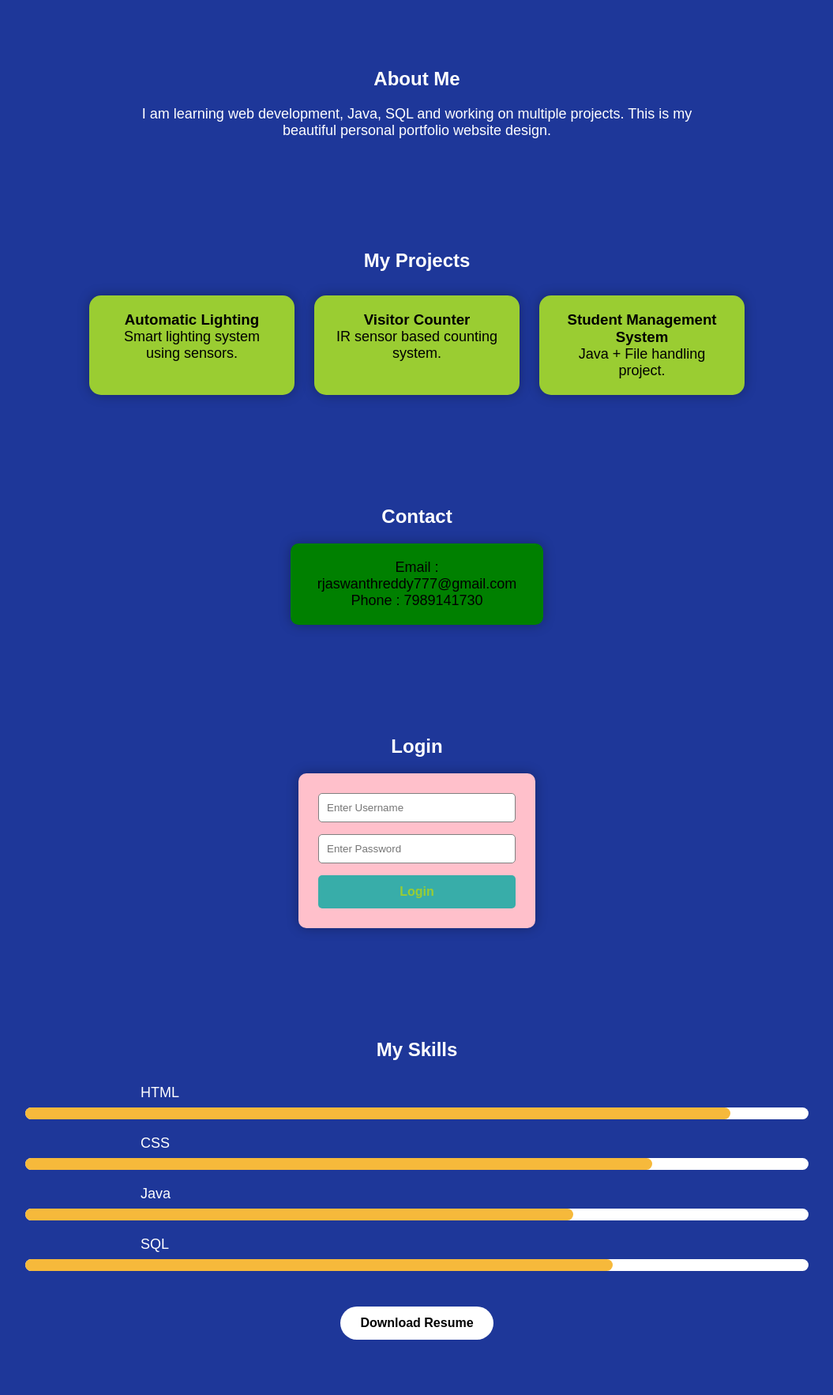
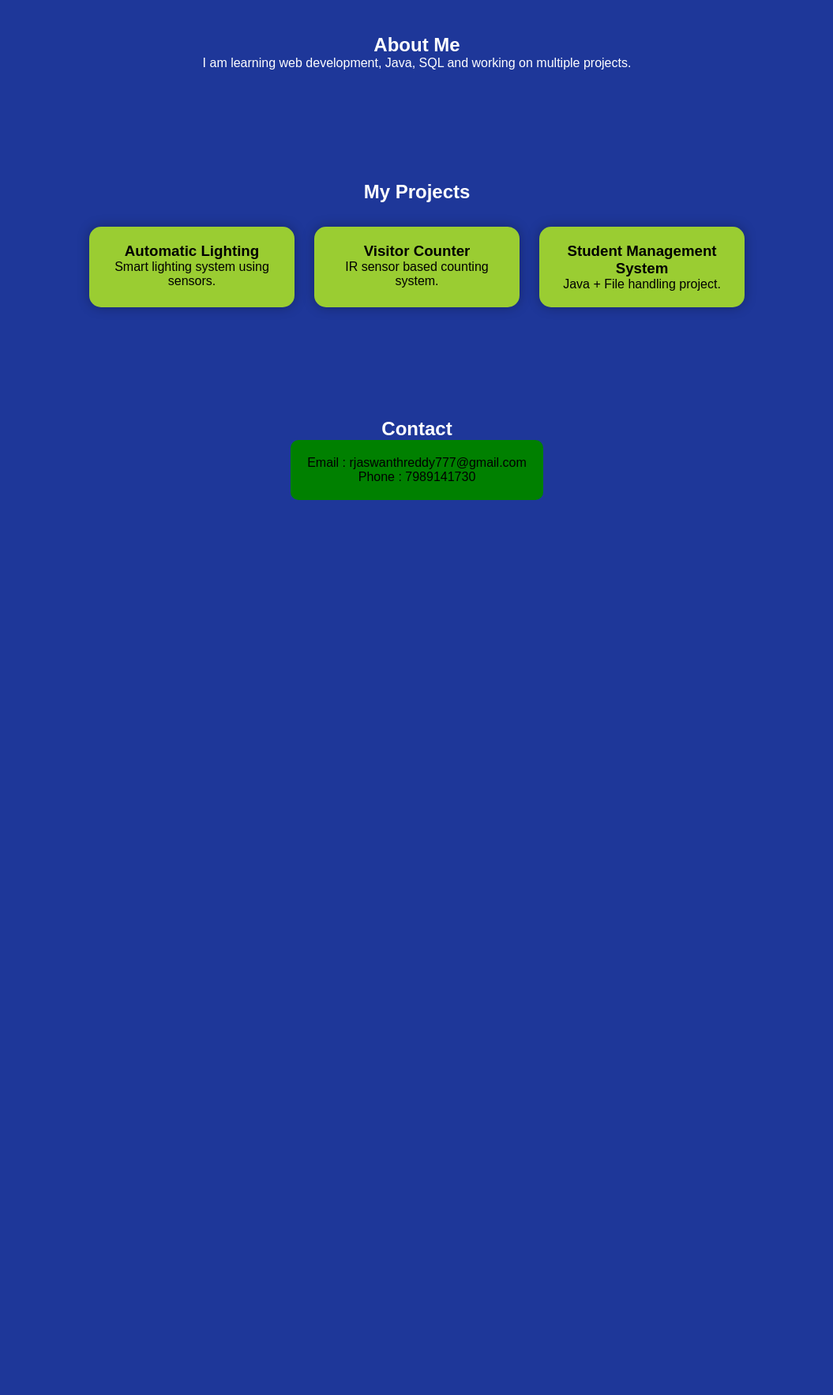
Before and after one commit to rjaswanthreddy777-lgtm/myportfolio, a plain HTML site: page index.html in a window 1280 px wide. Shown: the part 580-2346 px from the top of the page at 79% size, without its empty margins (112-1167 px from the left). After the commit the page ends 1283 px from the top, so only its background shows below. Drawn offline with Linux system fonts and the light colour scheme.

Commit message:
Update index.html

```diff
--- a/index.html
+++ b/index.html
@@ -6,8 +6,9 @@
 <title>Beautiful Portfolio</title>
 
 <style>
-        *{margin:0; padding:0; box-sizing:border-box;}
-        body{font-family:Arial, sans-serif; color:white;}
+*{margin:0;padding:0;box-sizing:border-box;}
+body{font-family:Arial;color:white;}
+html{scroll-behavior:smooth}
 
 /* DEVICE BACKGROUND COLORS */
 @media(max-width:600px){ body{background:#400a62;} }
@@ -16,77 +17,122 @@
 
 /* NAVBAR */
 nav{
-            width:100%; position:sticky; top:0; background:rgba(0,0,0,0.6);
-            padding:15px 0; backdrop-filter:blur(6px);
+    width:100%;
+    position:sticky;
+    top:0;
+    background:rgba(0,0,0,0.6);
+    padding:15px 0;
 }
 nav ul{
-            display:flex; justify-content:center; gap:40px; list-style:none;
+    display:flex;
+    justify-content:center;
+    gap:40px;
+    list-style:none;
 }
 nav a{
-            color:white; font-size:20px; text-decoration:none; font-weight:bold;
+    color:white;
+    font-size:20px;
+    text-decoration:none;
+    font-weight:bold;
 }
-        nav a:hover{color:#f6b93b; transition:0.3s;}
+nav a:hover{color:#f6b93b}
 
 /* SECTIONS */
-        section{padding:70px 20px; text-align:center;}
-        h1, h2{margin-bottom:20px;}
-        p{max-width:700px; margin:auto; font-size:18px;}
+section{
+    padding:70px 20px;
+    text-align:center;
+}
 
 /* PROFILE */
 .profile img{
-            width:200px; height:200px; border-radius:50%; border:4px solid greenyellow;
-            box-shadow:0 0 20px rgba(255,255,255,0.4); object-fit:cover; margin-top:20px;
+    width:200px;
+    height:200px;
+    border-radius:50%;
+    border:4px solid greenyellow;
+    box-shadow:0 0 20px rgba(255,255,255,0.4);
+    margin-top:20px;
 }
 
 /* BUTTON */
 .btn{
-            padding:12px 25px; background:#f6b93b; color:black;
-            border-radius:30px; margin-top:20px; display:inline-block;
-            font-weight:bold; text-decoration:none; transition:0.3s;
+    padding:12px 25px;
+    background:#f6b93b;
+    color:black;
+    border-radius:30px;
+    margin-top:20px;
+    display:inline-block;
+    font-weight:bold;
+    text-decoration:none;
 }
-        .btn:hover{background:white; color:black;}
 
-        /* PROJECT CARDS */
+/* PROJECT BOXES */
 .projects{
-            display:flex; justify-content:center; flex-wrap:wrap; gap:25px; margin-top:30px;
+    display:flex;
+    justify-content:center;
+    flex-wrap:wrap;
+    gap:25px;
+    margin-top:30px;
 }
 .card{
-            width:260px; background:yellowgreen; color:black;
-            padding:20px; border-radius:15px;
+    width:260px;
+    background:yellowgreen;
+    color:black;
+    padding:20px;
+    border-radius:15px;
     box-shadow:0 0 15px rgba(0,0,0,0.3);
     transition:0.3s;
 }
-        .card:hover{transform:scale(1.05);}
+.card:hover{
+    transform:scale(1.05);
+}
 
 /* CONTACT */
 .contact-box{
-            background:green; width:320px; padding:20px;
-            margin:auto; color:black;
-            border-radius:10px; box-shadow:0 0 15px rgba(0,0,0,0.3);
+    background:green;
+    width:320px;
+    padding:20px;
+    margin:auto;
+    color:black;
+    border-radius:10px;
 }
 
-        /* LOGIN */
+/* LOGIN BOX */
 .login-box{
-            background:pink; width:300px; padding:25px;
-            margin:auto; color:black; border-radius:10px;
-            box-shadow:0 0 15px rgba(0,0,0,0.3);
+    background:pink;
+    width:300px;
+    padding:25px;
+    margin:auto;
+    color:black;
+    border-radius:10px;
 }
 input{
-            width:100%; padding:10px; margin-bottom:15px;
-            border:1px solid gray; border-radius:5px;
+    width:100%;
+    padding:10px;
+    margin-bottom:15px;
 }
-        button{
-            width:100%; padding:12px; background:#38ada9;
-            border:none; border-radius:5px; color:yellowgreen;
-            font-weight:bold; cursor:pointer; font-size:16px;
+
+/* DASHBOARD */
+.dashboard{
+    background:#079992;
 }
-        button:hover{background:#079992;}
 
+/* LOGIN / LOGOUT LOGIC */
+#login, #dashboard{
+    display:none;
+}
+#login:target{
+    display:block;
+}
+#dashboard:target{
+    display:block;
+}
+#login:target ~ section,
+#dashboard:target ~ section{
+    display:none;
+}
+</style>
+</head>
 
-    </style>
-    <link rel="icon" href="jashu.jpeg">
-
-</head>
 <body>
 
 <nav>
@@ -95,17 +141,17 @@
     <li><a href="#about">About</a></li>
     <li><a href="#projects">Projects</a></li>
     <li><a href="#contact">Contact</a></li>
-        <li><a href="#login">Login</a></li>
+    <li><a href="login.html">Login</a></li>
 </ul>
 </nav>
 
 <section id="home">
 <h1>Welcome to My Portfolio</h1>
 <h2>This is Jaswanth Reddy</h2>
-    <p>A beautiful responsive website created  by using front end.</p>
+<p>A beautiful responsive website created by using front end.</p>
 
 <div class="profile">
-        <img src="jashu.jpeg" alt="jaswanth ">
+    <img src="jashu.jpeg" alt="jaswanth">
 </div>
 
 <a class="btn" href="#projects">View My Projects</a>
@@ -113,13 +159,12 @@
 
 <section id="about">
 <h2>About Me</h2>
-    <p>I am learning web development, Java, SQL and working on multiple projects.
-       This is my beautiful personal portfolio website design.
-    </p>
+<p>I am learning web development, Java, SQL and working on multiple projects.</p>
 </section>
 
 <section id="projects">
 <h2>My Projects</h2>
+
 <div class="projects">
     <div class="card">
         <h3>Automatic Lighting</h3>
@@ -144,94 +189,14 @@
 </div>
 </section>
 
-<section id="login">
-    <h2>Login</h2>
-    <div class="login-box">
-        <input type="text" placeholder="Enter Username">
-        <input type="password" placeholder="Enter Password">
-        <button>Login</button>
-    </div>
-</section>
-
-    <!-- Smooth Scroll -->
-    <style>
-        html{ scroll-behavior:smooth; }
-
-        /* Fade Animation */
-        .fade{
-            opacity:0;
-            transform:translateY(20px);
-            animation:fadeIn 1s forwards;
-        }
-        @keyframes fadeIn{
-            to{ opacity:1; transform:none; }
-        }
-
-        /* Skills Section */
-        #skills{
-            padding:70px 20px; text-align:center;
-        }
-        .skill-bars{
-            width:80%; margin:auto; margin-top:30px;
-        }
-        .skill{
-            margin-bottom:20px; text-align:left;
-        }
-        .skill p{ margin-bottom:8px; }
-        .bar{
-            height:15px; background:white; border-radius:10px;
-        }
-        .progress{
-            height:15px; background:#f6b93b; border-radius:10px;
-        }
-
-        /* Resume Button */
-        .resume-btn{
-            padding:12px 25px; background:white; color:black;
-            border-radius:30px; margin-top:25px; display:inline-block;
-            font-weight:bold; text-decoration:none;
-        }
-    </style>
-
-<section id="skills" class="fade">
-    <h2>My Skills</h2>
-    <div class="skill-bars">
-        <div class="skill">
-            <p>HTML</p>
-            <div class="bar"><div class="progress" style="width:90%"></div></div>
-        </div>
-        <div class="skill">
-            <p>CSS</p>
-            <div class="bar"><div class="progress" style="width:80%"></div></div>
-        </div>
-        <div class="skill">
-            <p>Java</p>
-            <div class="bar"><div class="progress" style="width:70%"></div></div>
-        </div>
-        <div class="skill">
-            <p>SQL</p>
-            <div class="bar"><div class="progress" style="width:75%"></div></div>
-        </div>
-    </div>
-
-    <a class="resume-btn" href="Professional Resume.pdf" download>Download Resume</a>
-</section>
 
 
-<!--Start of Tawk.to Script-->
-<script type="text/javascript">
-var Tawk_API=Tawk_API||{}, Tawk_LoadStart=new Date();
-(function(){
-var s1=document.createElement("script"),s0=document.getElementsByTagName("script")[0];
-s1.async=true;
-s1.src='https://embed.tawk.to/693fa39e65b580197cc5ef55/1jcg9e9fj';
-s1.charset='UTF-8';
-s1.setAttribute('crossorigin','*');
-s0.parentNode.insertBefore(s1,s0);
-})();
-</script>
-<!--End of Tawk.to Script-->
-
+<!-- DASHBOARD -->
+<section id="dashboard" class="dashboard">
+<h2>Welcome Jaswanth </h2>
+<p>You are logged in</p>
+<a class="btn" href="#home">Logout</a>
+</section>
 
 </body>
 </html>
```
Lines whose indentation alone changed are shown as unchanged.
